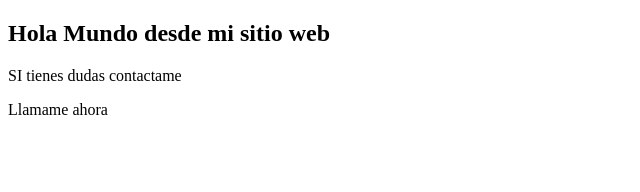
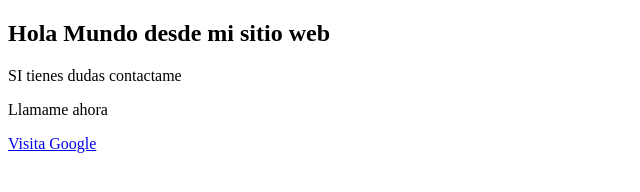
Before and after one commit to JeanCodeEc/Prework, a plain HTML site: page index.html in a window 1280 px wide. Shown: the whole page, without its empty margins (0-640 px from the left). Drawn offline with Linux system fonts and the light colour scheme.

Commit message:
Se agrego link de Google

```diff
--- a/index.html
+++ b/index.html
@@ -9,5 +9,6 @@
     <h2>Hola Mundo desde mi sitio web</h2>
     <p>SI tienes dudas contactame</p>
     <p>Llamame ahora</p>
+    <a href="httpss://www.google.com">Visita Google</a>
 </body>
 </html>
```
